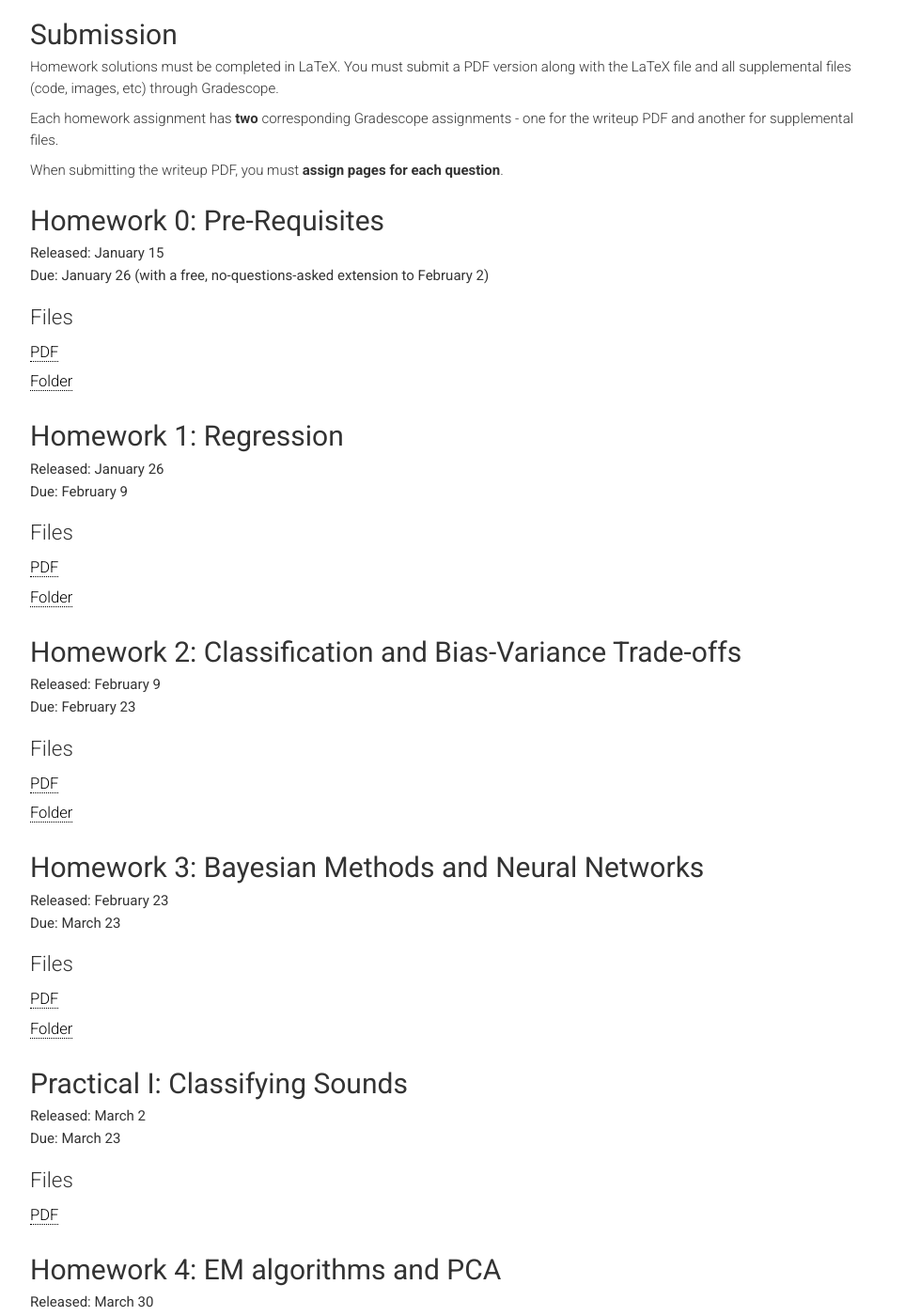
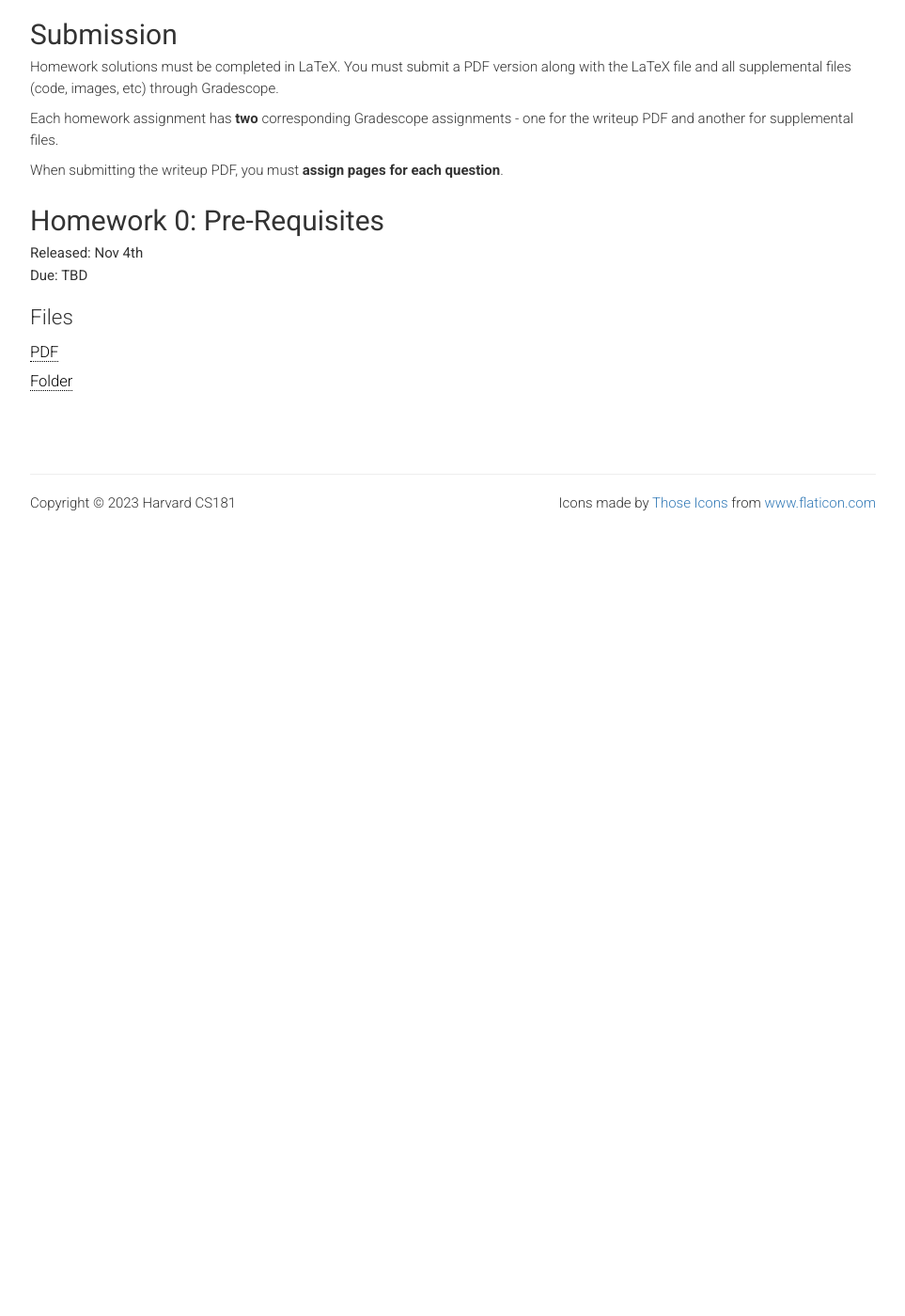
Before and after one commit to harvard-ml-courses/cs181-web, a Jekyll site: the page built from homework.html, in a window 1280 px wide and 1400 px high, scrolled down 241 px. Shown: the whole window at 94% size, without its empty margins (158-1121 px from the left). Built offline with Jekyll 4.4.1, drawn with Linux system fonts in a browser that asks for light colours; after the commit the page ends 900 px from its top, so only the background shows below that.

Commit message:
Update homework.html

```diff
--- a/homework.html
+++ b/homework.html
@@ -20,15 +20,15 @@ weight: 0
         </p>
 
         <h2 class="title" id="hw0">Homework 0: Pre-Requisites</h2>
-        <p class="head-subtitle">Released: January 15</p>
-        <p class="head-subtitle">Due: January 26 (with a free, no-questions-asked extension to February 2)</p>
+        <p class="head-subtitle">Released: Nov 4th</p>
+        <p class="head-subtitle">Due: TBD </p>
         <h3>Files</h3>
         <ul class="lists">
-            <li><a href="https://github.com/harvard-ml-courses/cs181-s23-homeworks/blob/main/hw0/homework0.pdf" target="_blank"> PDF </a></li>
-            <li><a href="https://github.com/harvard-ml-courses/cs181-s23-homeworks/tree/main/hw0" target="_blank"> Folder </a></li>
+            <li><a href="https://github.com/harvard-ml-courses/cs181-s24-homeworks/blob/main/hw0/homework0.pdf" target="_blank"> PDF </a></li>
+            <li><a href="https://github.com/harvard-ml-courses/cs181-s24-homeworks/tree/main/hw0" target="_blank"> Folder </a></li>
         </ul>
 
-        <h2 class="title" id="hw1">Homework 1: Regression</h2>
+<!--         <h2 class="title" id="hw1">Homework 1: Regression</h2>
         <p class="head-subtitle">Released: January 26</p>
         <p class="head-subtitle">Due: February 9 </p>
         <h3>Files</h3>
@@ -70,7 +70,7 @@ weight: 0
         <ul class="lists">
             <li><a href="https://github.com/harvard-ml-courses/cs181-s23-homeworks/blob/main/hw4/homework4.pdf" target="_blank"> PDF </a></li>
             <li><a href="https://github.com/harvard-ml-courses/cs181-s23-homeworks/tree/main/hw4" target="_blank"> Folder </a></li>
-        </ul>
+        </ul> -->
 
         <!--<h2 class="title" id="hw4">Homework 4: SVM, Clustering, and Ethics</h2>
         <p class="head-subtitle">Released: March 11</p>
```
